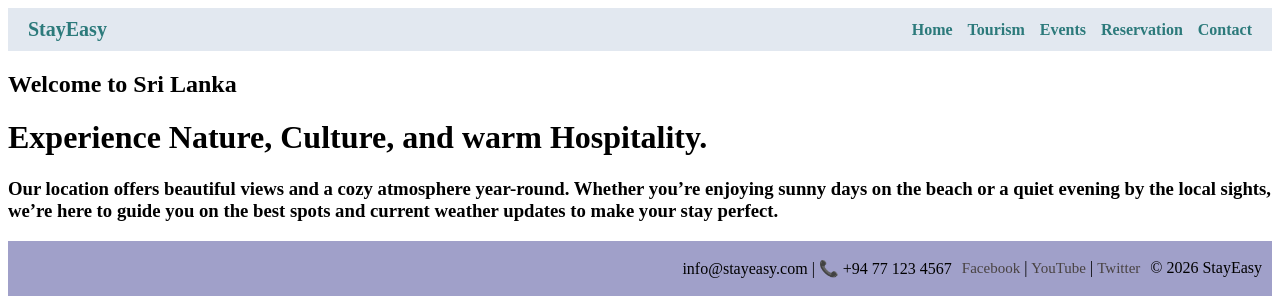
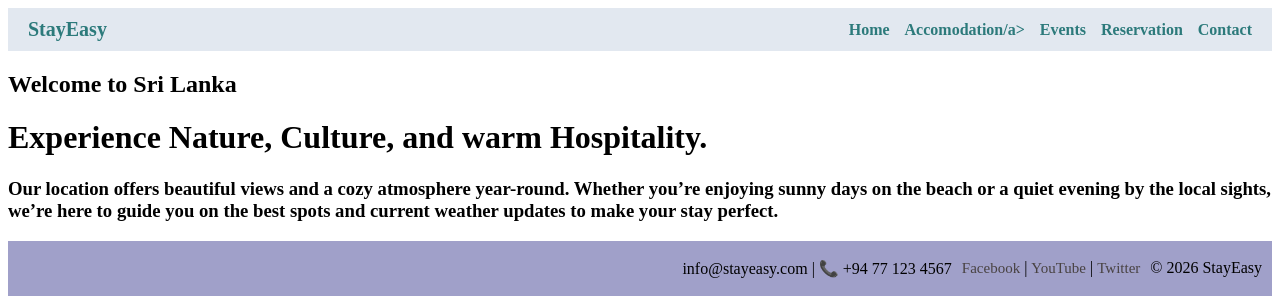
Before and after one commit to prasannaanura/darshana-website, a Flask app: page / in a window 1280 px wide. Shown: the top 300 px of the page. Run offline with Flask 3, Linux system fonts and the light colour scheme.

Commit message:
file name change

```diff
--- a/app.py
+++ b/app.py
@@ -16,9 +16,9 @@ def home():
     return render_template("home.html")
 
 
-@app.route("/tourism")
+@app.route("/accomodation")
 def tourism():
-    return render_template("tourism.html")
+    return render_template("accomodation.html")
 
 
 @app.route("/events")
--- a/templates/tourism.html
+++ b/templates/accomodation.html
@@ -1,6 +1,6 @@
 {% extends "base.html" %}
 
-{% block title %}Tourism{% endblock %}
+{% block title %}Accomodation{% endblock %}
 
 {% block content %}
 <h2>Tourism in Sri Lanka</h2>
--- a/templates/base.html
+++ b/templates/base.html
@@ -23,7 +23,7 @@
         <!-- Menu links -->
         <div class="menu">
             <a href="{{ url_for('home') }}">Home</a>
-            <a href="{{ url_for('tourism') }}">Tourism</a>
+            <a href="{{ url_for('accomodation') }}">Accomodation/a>
             <a href="{{ url_for('events') }}">Events</a>
             <a href="{{ url_for('reservation') }}">Reservation</a>
             <a href="{{ url_for('contact') }}">Contact</a>
```
